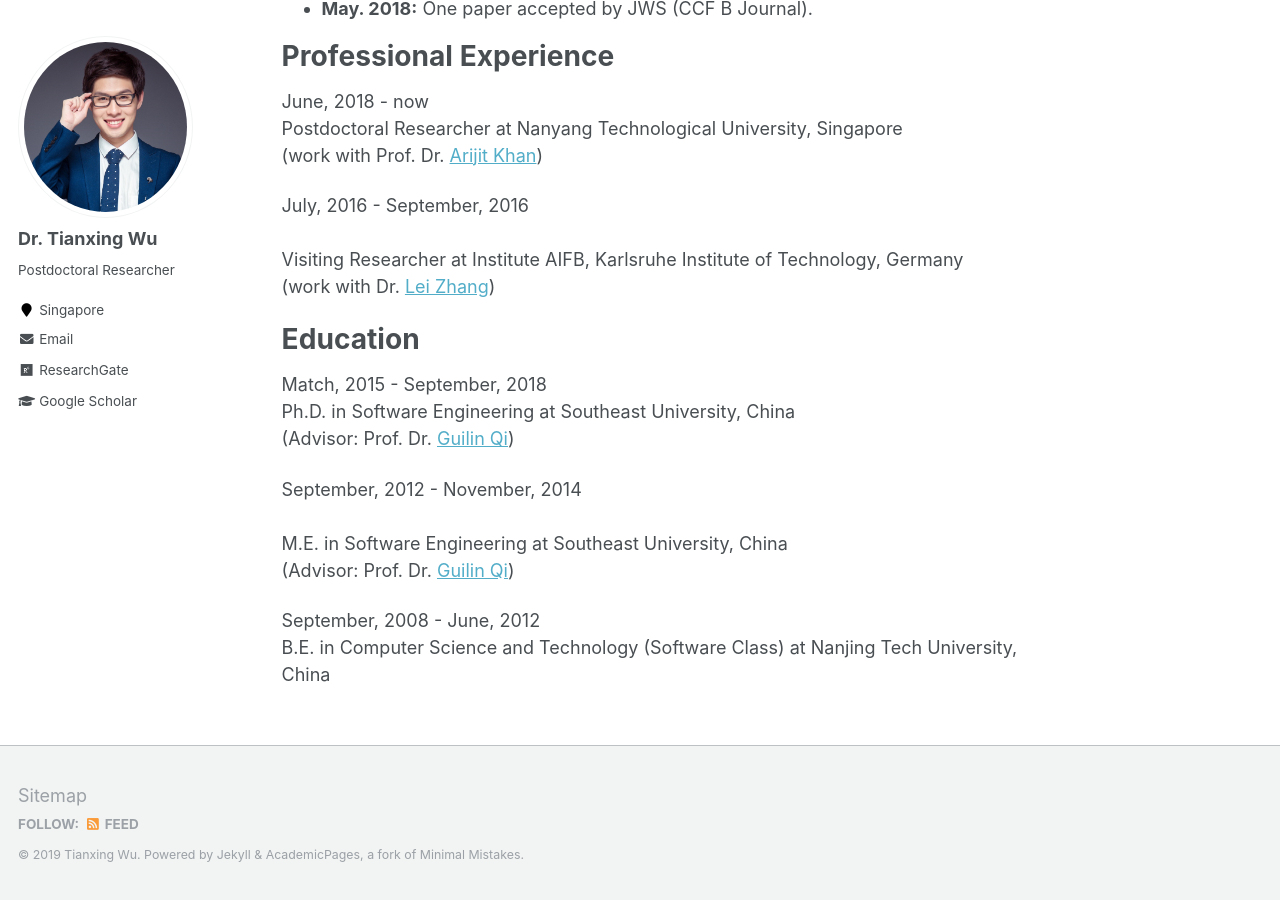
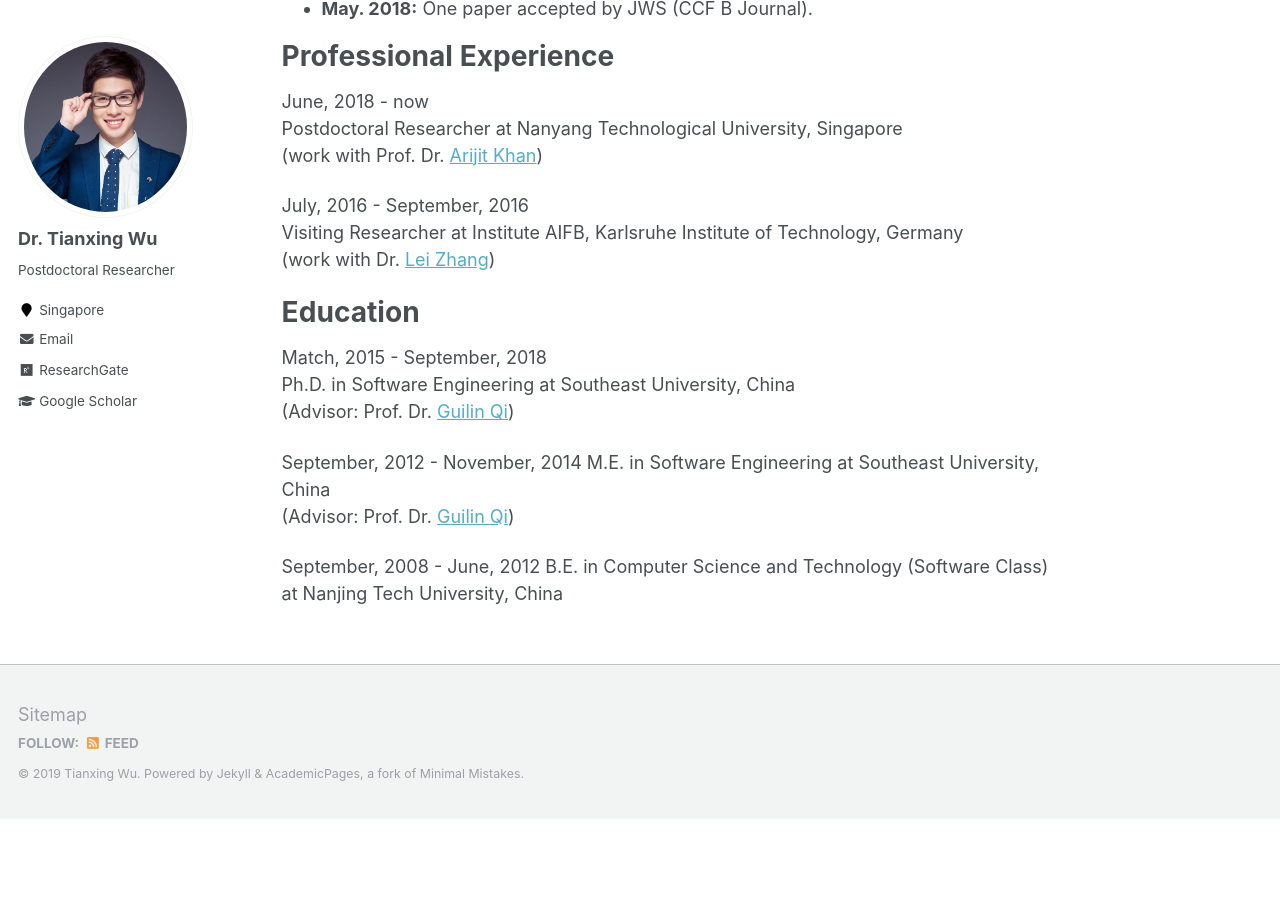
Before and after one commit to tianxing-wu/tianxing-wu.github.io, a Jekyll site: the page built from _pages/about.md, in a window 1280 px wide and 900 px high, scrolled down 723 px. Built offline with Jekyll 4.4.1, drawn with Linux system fonts in a browser that asks for light colours; after the commit the page ends 1542 px from its top, so only the background shows below that.

Commit message:
site update

```diff
--- a/_data/navigation.yml
+++ b/_data/navigation.yml
@@ -1,10 +1,10 @@
 # main links links
 main:
+  - title: "Resume"
+    url: /cv/
+
   - title: "Publications"
     url: /publications/
-
-  - title: "Resume"
-    url: /cv/
 
   - title: "Services"
     url: /year-archive/
--- a/_pages/about.md
+++ b/_pages/about.md
@@ -30,7 +30,7 @@ June, 2018 - now <br>
 Postdoctoral Researcher at Nanyang Technological University, Singapore <br>
 (work with Prof. Dr. [Arijit Khan](https://www.ntu.edu.sg/home/arijit.khan/index.html))
 
-July, 2016 - September, 2016 <br>
+July, 2016 - September, 2016
 Visiting Researcher at Institute AIFB, Karlsruhe Institute of Technology, Germany <br>
 (work with Dr. [Lei Zhang](https://scholar.google.de/citations?user=jr-o314AAAAJ&hl=en))
 
@@ -40,9 +40,9 @@ Match, 2015 - September, 2018 <br>
 Ph.D. in Software Engineering at Southeast University, China <br>
 (Advisor: Prof. Dr. [Guilin Qi](https://cse.seu.edu.cn/2019/0103/c23024a257135/page.htm))
 
-September, 2012 - November, 2014 <br>
+September, 2012 - November, 2014
 M.E. in Software Engineering at Southeast University, China <br>
 (Advisor: Prof. Dr. [Guilin Qi](https://cse.seu.edu.cn/2019/0103/c23024a257135/page.htm))
 
-September, 2008 - June, 2012 <br>
+September, 2008 - June, 2012
 B.E. in Computer Science and Technology (Software Class) at Nanjing Tech University, China
```
Also changed, not shown: 2 other files.
